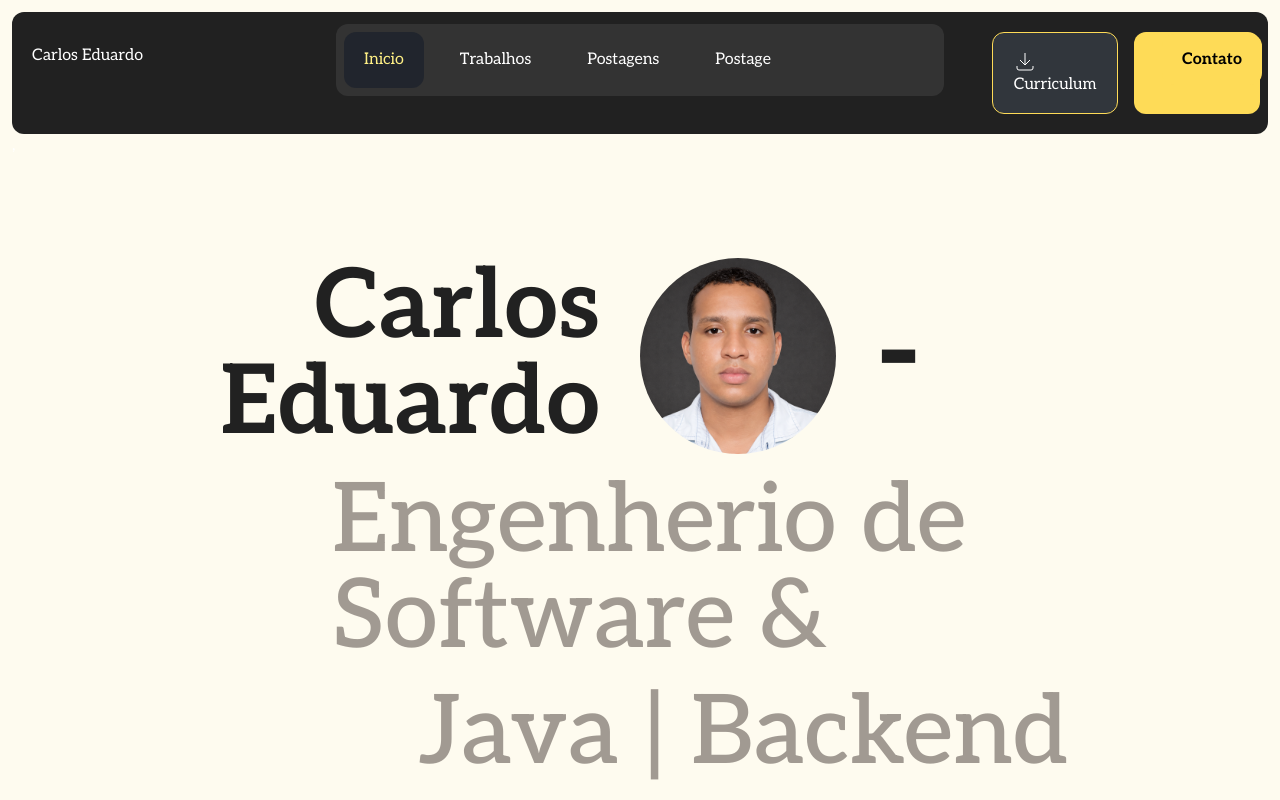
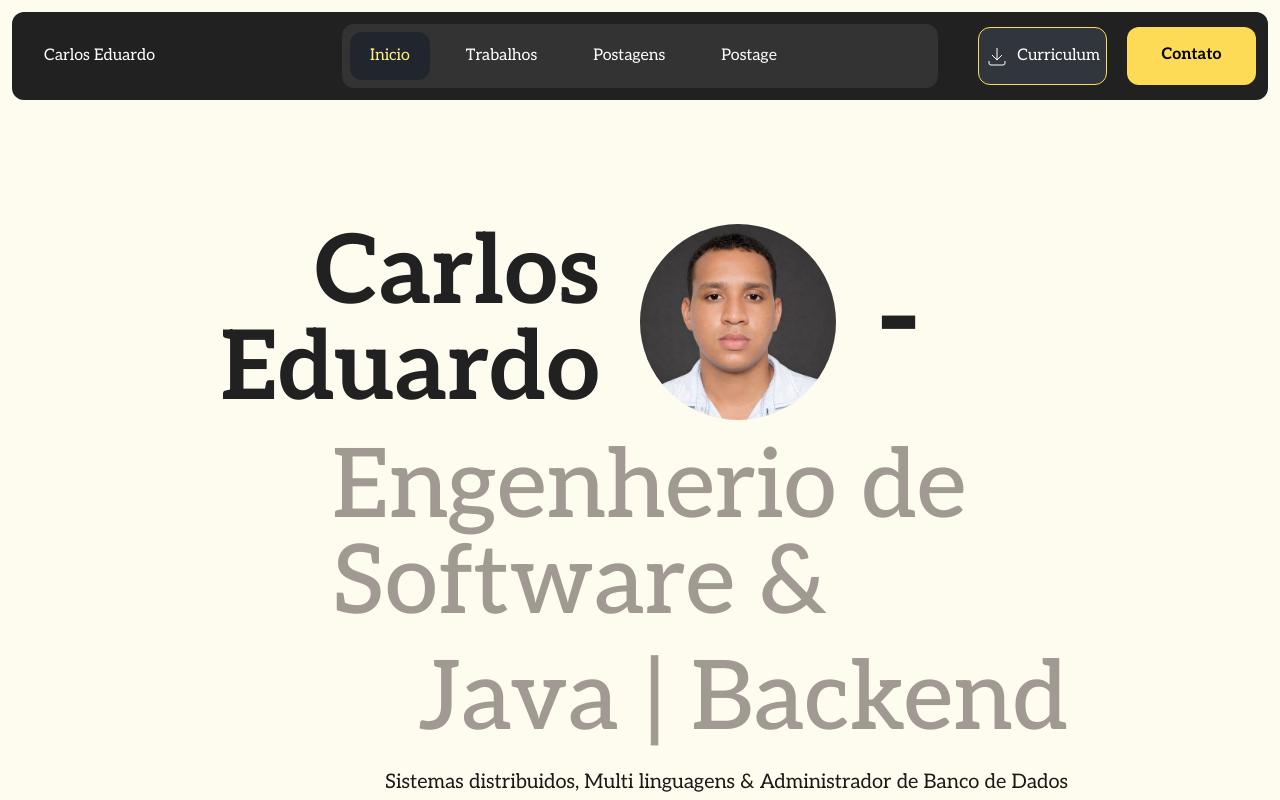
Before and after one commit to CarlosHip1900/my-web, a Next.js app: page / in a window 1280 px wide. Shown: the top 800 px of the page. Built offline with nearby package versions, Linux system fonts and the light colour scheme; some icons are missing.

Commit message:
fix: navbar alignment by items

```diff
--- a/app/components/header.tsx
+++ b/app/components/header.tsx
@@ -4,40 +4,50 @@ import Image from 'next/image';
 
 export function NavBar() {
     return (
-        <div className="bg-(--web-black-color) rounded-xl mx-auto justify-center py-3 grid grid-cols-8 gap-10">
+        <div className="bg-(--web-black-color) rounded-xl mx-auto justify-center p-3 grid grid-cols-8 gap-10">
             <div className="col-span-2 p-5">
                 <h4>Carlos Eduardo</h4>
             </div>
             <div className="col-span-4">
-                <div className="rounded-xl item-center flex flex-row w-auto items-stretch bg-(--web-black-second-color) py-2 content-center">
+                <div className="p-2 space-x-4 rounded-xl item-center flex flex-row w-auto items-stretch bg-(--web-black-second-color) content-center">
                     {NavBarButton("/", "Inicio", true)}
                     {NavBarButton("/", "Trabalhos", false)}
                     {NavBarButton("/", "Postagens", false)}
                     {NavBarButton("/", "Postage", false)}
                 </div>
             </div>
-            <div className="col-span-2 py-2 content-center">
-                <div className='grid grid-cols-2 flex flex-no-wrap grid-rows-1'>
-                    <div className='px-5 py-4 mx-2 rounded-xl font-md text-center text-md border bg-gray-600/40 border-(--web-yellow-color)'>
-                        {
-                            <Link
-                                href={""}
+            <div className="col-span-2 content-center">
+                <div className='grid grid-cols-2 flex flex-no-wrap grid-rows-1 gap-5'>
+                    <div className="p-4 rounded-xl bg-gray-600/40 border border-(--web-yellow-color) flex items-center justify-center">
+                        <Link
+                            href=""
+                            className="flex items-center justify-center gap-2 text-center"
+                        >
+                            <svg
+                                xmlns="http://www.w3.org/2000/svg"
+                                width="24"
+                                height="24"
+                                viewBox="0 0 24 24"
+                                fill="none"
+                                stroke="currentColor"
+                                className="icon icon-tabler icon-tabler-download"
                             >
+                                <path stroke="none" d="M0 0h24v24H0z" fill="none" />
+                                <path d="M4 17v2a2 2 0 0 0 2 2h12a2 2 0 0 0 2 -2v-2" />
+                                <path d="M7 11l5 5l5 -5" />
+                                <path d="M12 4l0 12" />
+                            </svg>
 
-                                <svg xmlns="http://www.w3.org/2000/svg" width="24" height="24" viewBox="0 0 24 24" fill="none" stroke="currentColor" className="icon icon-tabler icons-tabler-outline icon-tabler-download"><path stroke="none" d="M0 0h24v24H0z" fill="none" /><path d="M4 17v2a2 2 0 0 0 2 2h12a2 2 0 0 0 2 -2v-2" /><path d="M7 11l5 5l5 -5" /><path d="M12 4l0 12" /></svg>
-                                <h4>
-                                    Curriculum
+                            <h4 className="text-md font-md">Curriculum</h4>
+                        </Link>
+                    </div>
 
-                                </h4>
-                            </Link>
-                        }
-                    </div>
-                    <div className='px-5 py-4 mx-2 rounded-xl font-md text-center text-md bg-(--web-yellow-color) text-black font-bold'>
+
+                    <div className='p-4 rounded-xl font-md text-center text-md bg-(--web-yellow-color) text-black font-bold'>
                         <Link
-                            className={"px-5 py-4 mx-2 rounded-xl font-md text-center text-md bg-(--web-yellow-color) text-black font-bold"}
                             href={""}
                         >
-                            Contato
+                            <h4 className="text-md font-md">Contato</h4>
                         </Link>
                     </div>
                 </div>
@@ -87,7 +97,7 @@ function NavBarButton(ref: string, title: string, selected: boolean): React.JSX.
 
     return (
         <Link
-            className={`px-5 py-4 mx-2 rounded-xl font-md text-center text-md ` + appendClass}
+            className={`px-5 py-3 rounded-xl font-md text-center text-md ` + appendClass}
             href={ref}
         >
             {title}
```
